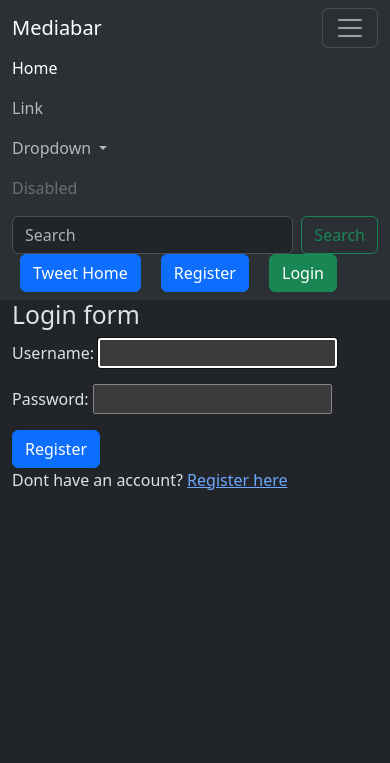
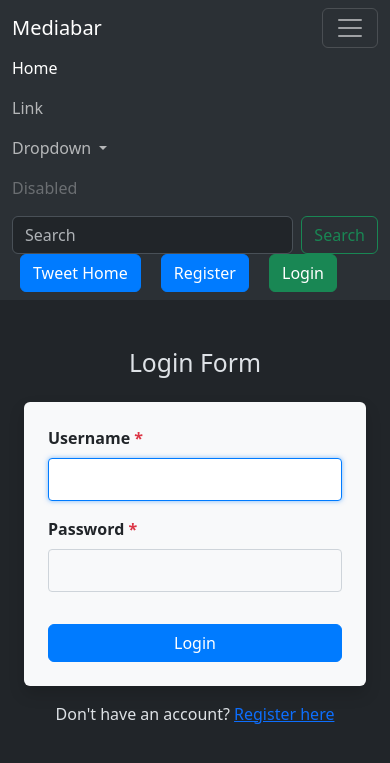
Before and after one commit to siddharthapal8240/MediaHub, a Django app: page /accounts/login/ in a window 390 px wide, after a click that opens the changed part. Shown: the top 763 px of the page. Run offline with Django 5.2, Linux system fonts and the light colour scheme.

Commit message:
Style registration templates

```diff
--- a/MediaHub/templates/registration/login.html
+++ b/MediaHub/templates/registration/login.html
@@ -1,12 +1,58 @@
 {% extends "layout.html" %}
 
 {% block content %}
-<h2>Login form</h2>
-<form  method="post">
-  {% csrf_token %}
-  {{form.as_p}}
-  <button class="btn btn-primary">Register</button>
+<div class="container mt-5">
+  <div class="row justify-content-center">
+    <div class="col-md-6 col-lg-4">
+      <h2 class="text-center mb-4">Login Form</h2>
+      <form method="post" class="p-4 shadow rounded bg-light">
+        {% csrf_token %}
+        {% for field in form %}
+        <div class="mb-3">
+          <label for="{{ field.id_for_label }}" class="form-label text-dark fw-bold">
+            {{ field.label }}{% if field.field.required %} <span class="text-danger">*</span>{% endif %}
+          </label>
+          {{ field }}
+          {% if field.errors %}
+          <div class="text-danger small mt-1">
+            {{ field.errors.as_text|linebreaks }}
+          </div>
+          {% endif %}
+        </div>
+        {% endfor %}
+        <button class="btn btn-primary w-100 mt-3">Login</button>
+      </form>
+      <p class="text-center mt-3">
+        Don't have an account? <a href="{% url 'register' %}" class="text-primary">Register here</a>
+      </p>
+    </div>
+  </div>
+</div>
 
-</form>
-<p>Dont have an account? <a href="{% url 'register' %}">Register here</a></p>
+<style>
+  input, textarea, select {
+    background-color: #f8f9fa; /* Light gray background for ray shading */
+    color: #000000; /* Black text color */
+    border: 1px solid #ced4da;
+    padding: 10px 12px;
+    font-size: 14px;
+    border-radius: 4px;
+    width: 100%;
+  }
+  input:focus, textarea:focus, select:focus {
+    background-color: #ffffff; /* White when focused */
+    color: #000000; /* Black text color remains on focus */
+    border-color: #007bff;
+    box-shadow: 0 0 5px rgba(0, 123, 255, 0.5);
+    outline: none;
+  }
+  .btn-primary {
+    background-color: #007bff;
+    border-color: #007bff;
+  }
+  .btn-primary:hover {
+    background-color: #0056b3;
+    border-color: #0056b3;
+  }
+</style>
 {% endblock %}
```
Also changed, not shown: MediaHub/templates/registration/logged_out.html (+13 -3 lines), MediaHub/templates/registration/register.html (+42 -6 lines), MediaHub/db.sqlite3, MediaHub/media/photos/adhar-photo.jpeg (added), MediaHub/media/photos/back.jpg (added), MediaHub/media/photos/front.jpg (added), MediaHub/media/photos/passport-photo_TY1gVUz.jpg (added), MediaHub/media/photos/professsional_TWocGeH.jpeg (added).
